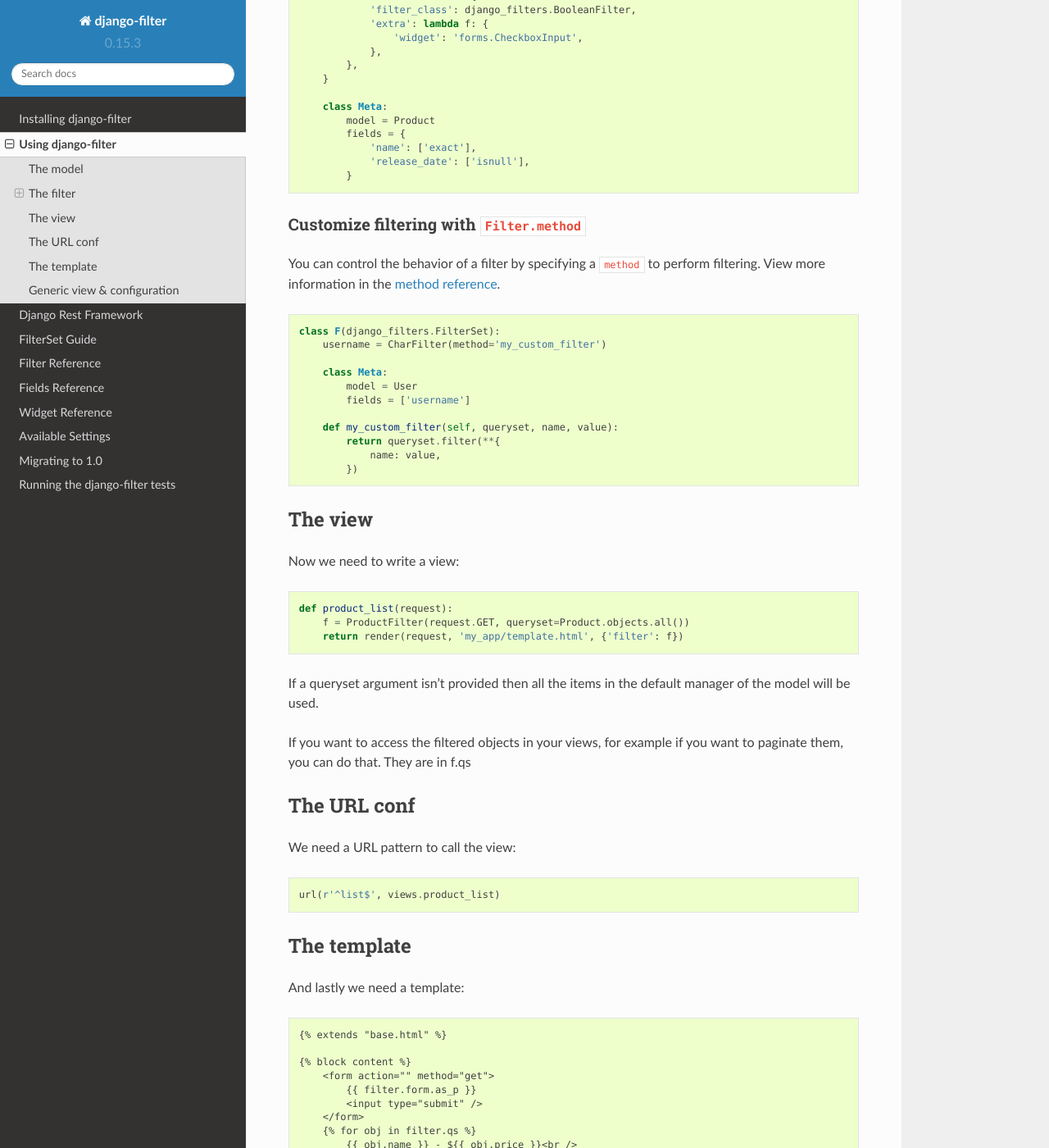
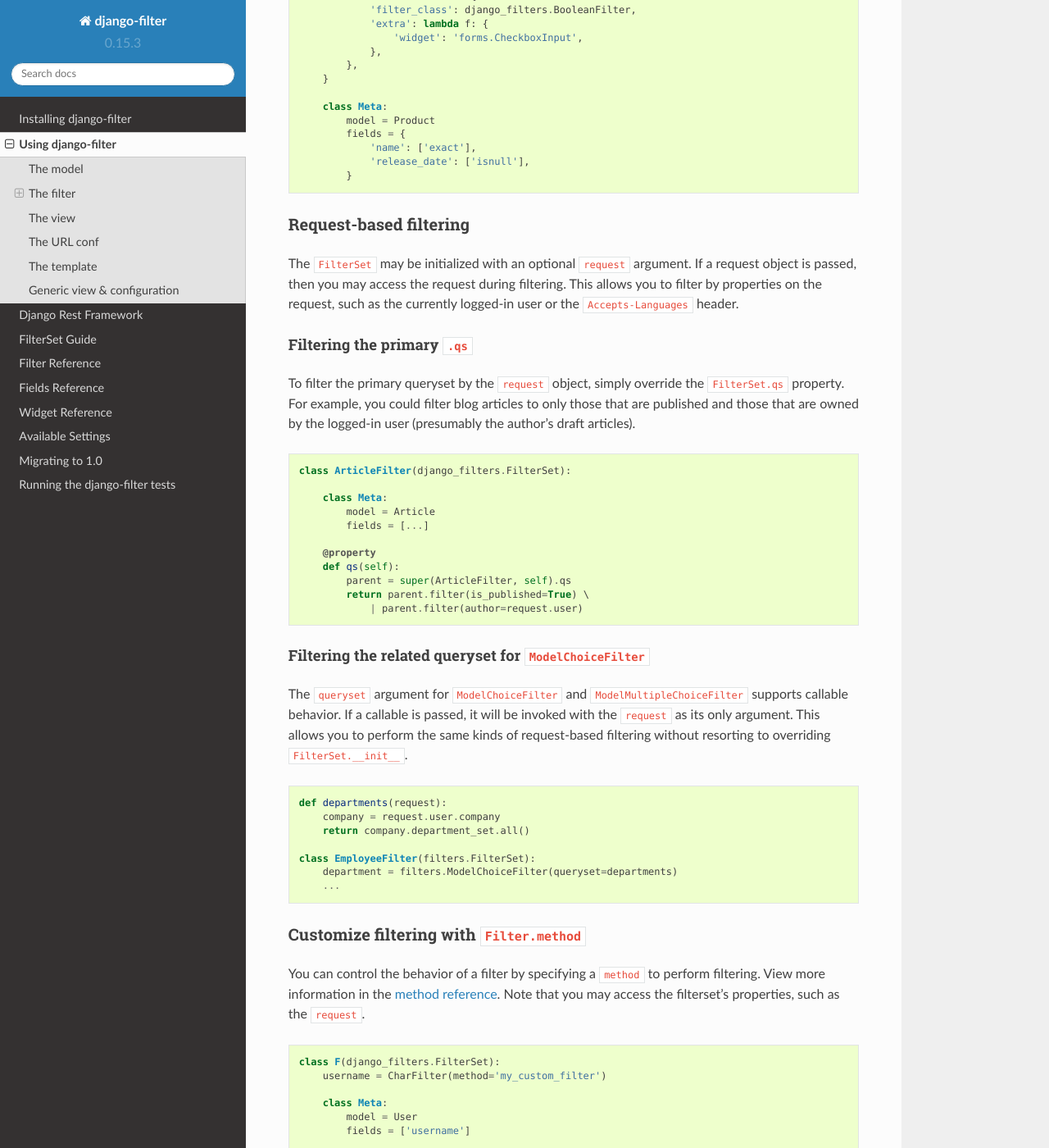
Before and after one commit to carltongibson/django-filter, a Sphinx documentation site: the page built from docs/usage.txt, in a window 1280 px wide and 1400 px high, scrolled down 4360 px. Shown: the whole window at 82% size. Built offline with Sphinx 7.4.7 and the Read the Docs theme 2.0.0, drawn with Linux system fonts in a browser that asks for light colours.

Commit message:
Add guide/ref docs for request-based filtering

```diff
--- a/docs/usage.txt
+++ b/docs/usage.txt
@@ -236,11 +236,63 @@ default filters for all the models fields of the same kind using
             }
 
 
+Request-based filtering
+~~~~~~~~~~~~~~~~~~~~~~~
+
+The ``FilterSet`` may be initialized with an optional ``request`` argument. If
+a request object is passed, then you may access the request during filtering.
+This allows you to filter by properties on the request, such as the currently
+logged-in user or the ``Accepts-Languages`` header.
+
+
+Filtering the primary ``.qs``
+"""""""""""""""""""""""""""""
+
+To filter the primary queryset by the ``request`` object, simply override the
+``FilterSet.qs`` property. For example, you could filter blog articles to only
+those that are published and those that are owned by the logged-in user
+(presumably the author's draft articles).
+
+.. code-block:: python
+
+    class ArticleFilter(django_filters.FilterSet):
+
+        class Meta:
+            model = Article
+            fields = [...]
+
+        @property
+        def qs(self):
+            parent = super(ArticleFilter, self).qs
+            return parent.filter(is_published=True) \
+                | parent.filter(author=request.user)
+
+
+Filtering the related queryset for ``ModelChoiceFilter``
+"""""""""""""""""""""""""""""""""""""""""""""""""""""""
+
+The ``queryset`` argument for ``ModelChoiceFilter`` and ``ModelMultipleChoiceFilter``
+supports callable behavior. If a callable is passed, it will be invoked with the
+``request`` as its only argument. This allows you to perform the same kinds of
+request-based filtering without resorting to overriding ``FilterSet.__init__``.
+
+.. code-block:: python
+
+    def departments(request):
+        company = request.user.company
+        return company.department_set.all()
+
+    class EmployeeFilter(filters.FilterSet):
+        department = filters.ModelChoiceFilter(queryset=departments)
+        ...
+
+
 Customize filtering with ``Filter.method``
 ~~~~~~~~~~~~~~~~~~~~~~~~~~~~~~~~~~~~~~~~~~
 
 You can control the behavior of a filter by specifying a ``method`` to perform
 filtering. View more information in the :ref:`method reference <filter-method>`.
+Note that you may access the filterset's properties, such as the ``request``.
 
 .. code-block:: python
 
```
Also changed, not shown: docs/ref/filters.txt (+17 -0 lines).
